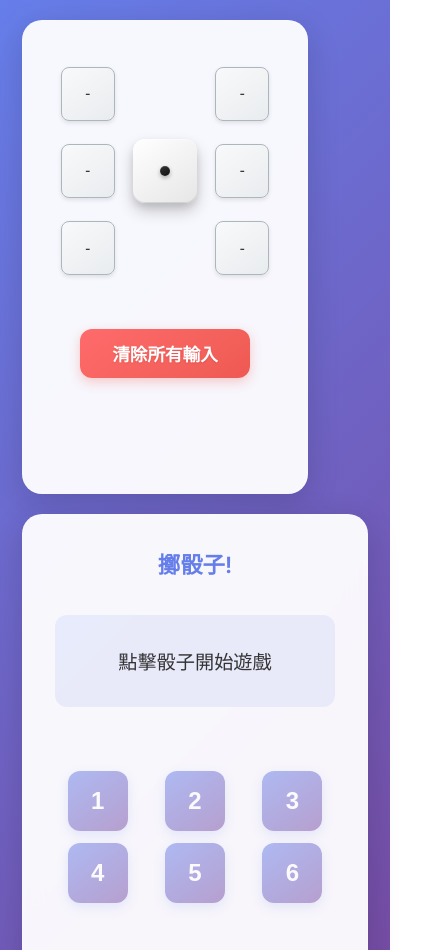
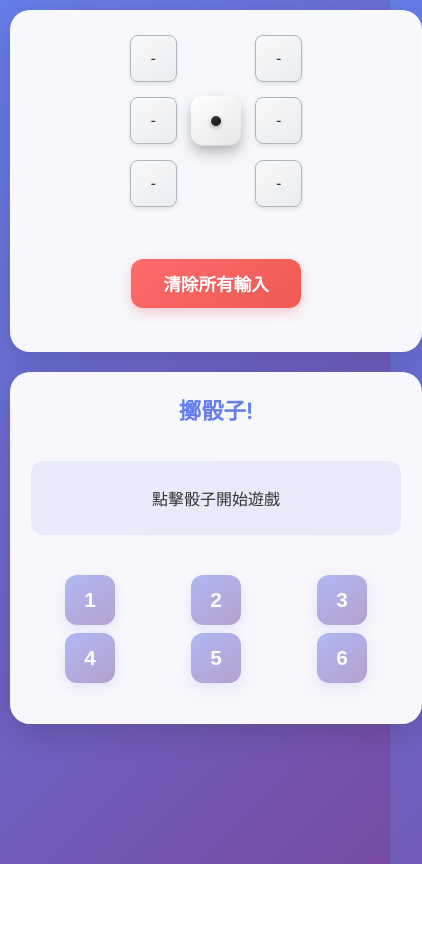
Before and after one commit to chuahweijie-01/dice-game, a plain HTML site: page index.html in a window 390 px wide. Shown: the top 950 px of the page, 422 px wide, since content can reach past the window. After the commit the page ends 864 px from the top, so only its background shows below. Drawn offline with Linux system fonts and the light colour scheme.

Commit message:
Add files via upload

```diff
--- a/style.css
+++ b/style.css
@@ -320,13 +320,92 @@ body {
 
 /* Responsive design */
 @media (max-width: 768px) {
+  body {
+    padding: 10px;
+    min-height: 100vh;
+    align-items: flex-start;
+  }
+
   .main-container {
     flex-direction: column;
     gap: 20px;
+    width: 100%;
+    max-width: 400px;
+  }
+
+  .game-section {
+    width: 100%;
+    height: auto;
+    min-height: 300px;
+    padding: 20px;
   }
 
   .result-section {
-    width: auto;
-    min-width: 280px;
+    width: 100%;
+    height: auto;
+    min-height: 300px;
+    padding: 20px;
+  }
+
+  .game-grid {
+    width: 180px;
+    height: 180px;
+    gap: 8px;
+  }
+
+  .num-display {
+    width: 45px;
+    height: 45px;
+  }
+
+  #dice {
+    width: 50px;
+    height: 50px;
+  }
+
+  .keypad {
+    gap: 8px;
+  }
+
+  .keypad-btn {
+    width: 50px;
+    height: 50px;
+    font-size: 1.3rem;
+  }
+
+  #result-message {
+    font-size: 1rem;
+    padding: 12px;
+    min-height: 50px;
   }
 }
+
+@media (min-width: 769px) and (max-width: 1024px) {
+  .main-container {
+    gap: 30px;
+  }
+
+  .game-section {
+    height: 380px;
+  }
+
+  .result-section {
+    width: 350px;
+    height: 380px;
+  }
+}
+
+@media (min-width: 1025px) {
+  .main-container {
+    gap: 40px;
+  }
+
+  .game-section {
+    height: 400px;
+  }
+
+  .result-section {
+    width: 400px;
+    height: 400px;
+  }
+}
```
